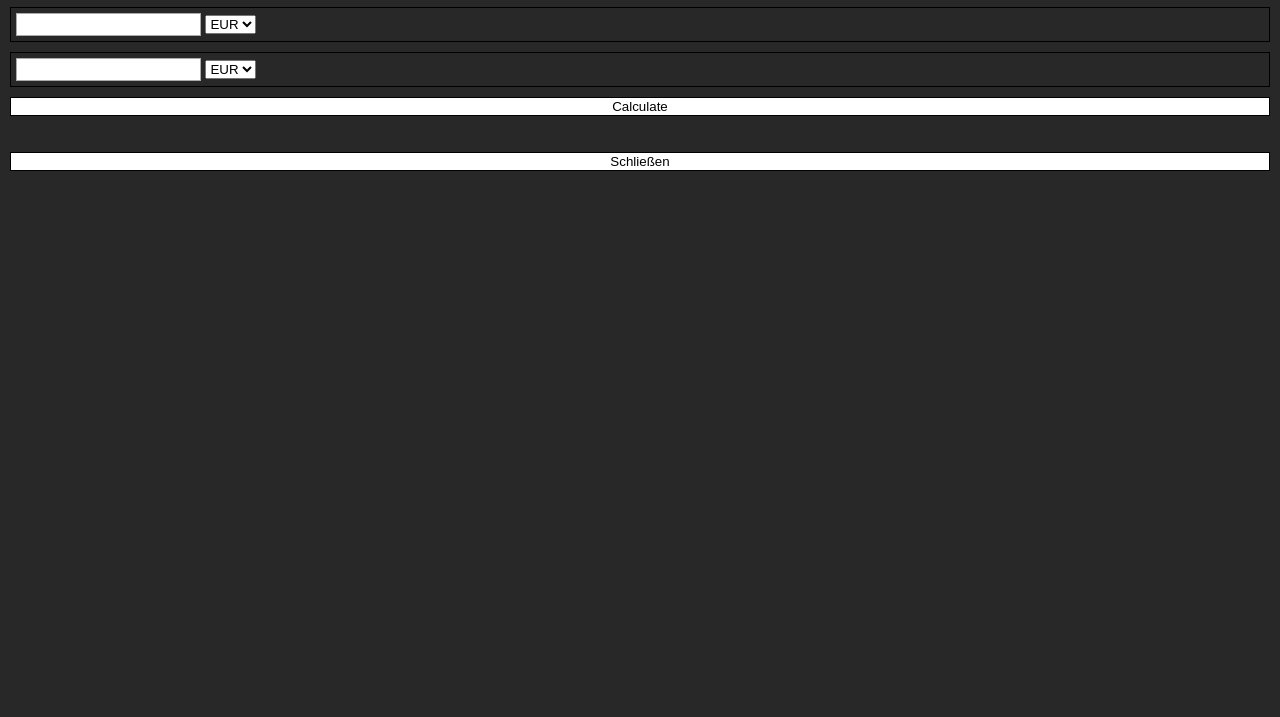
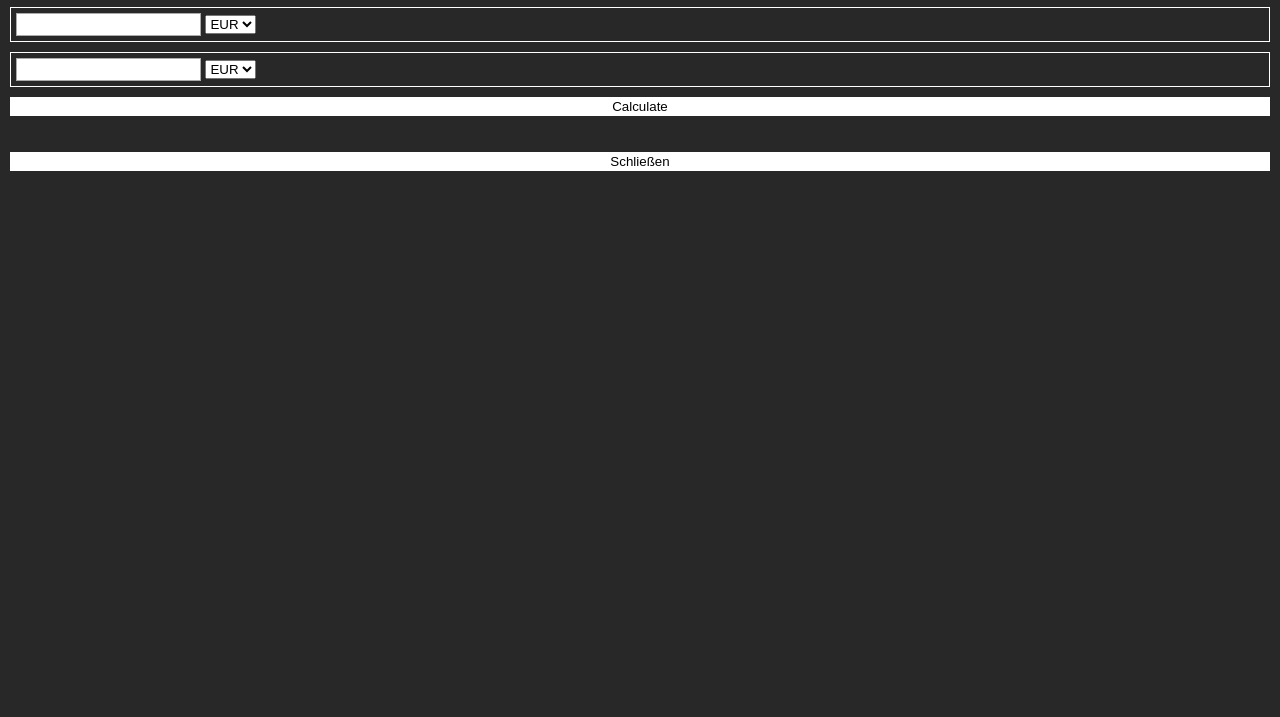
Before and after one commit to tmaurhart/fx-calculator, a website: page docs/index.html in a window 1280 px wide. Shown: the part 83-800 px from the top of the page. Drawn offline with Linux system fonts and the light colour scheme.

Commit message:
changed color

```diff
--- a/docs/style.css
+++ b/docs/style.css
@@ -2,6 +2,7 @@ body {
     margin: 0;
     background: #282828;
     font-family: sans-serif;
+    color: #FFF;
 }
 
 h1 {
@@ -13,7 +14,7 @@ main {
 }
 
 section {
-    border: 1px solid #000;
+    border: 1px solid #FFF;
     padding: 5px;
     margin-bottom: 10px;
 }
@@ -29,7 +30,8 @@ section select {
 }
 
 button {
-    border: 1px solid #000;
+    border: 1px solid #FFF;
     background: #FFF;
     width: 100%;
+    color: #000;
 }
```
